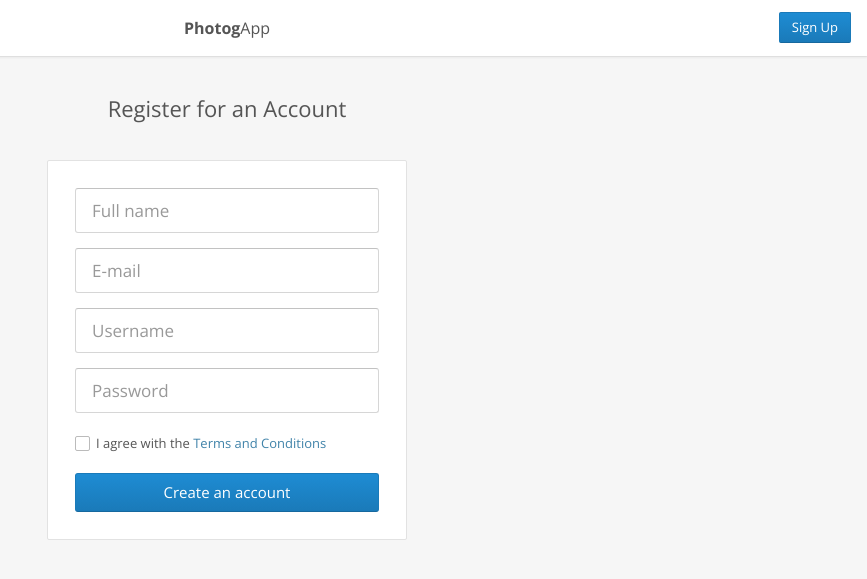
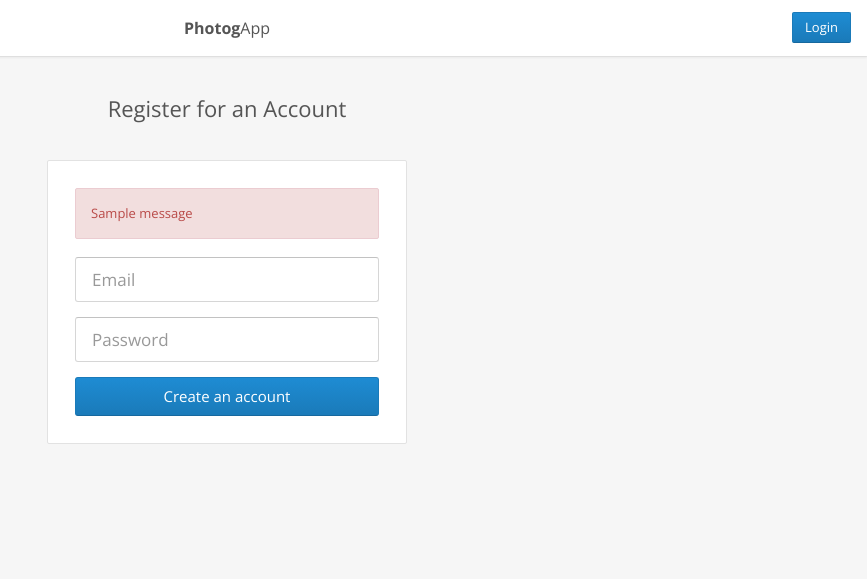
Before and after one commit to caseydm/photog, a Flask app: page /register in a window 1280 px wide. Shown: the top 579 px of the page, without its empty margins (413-1280 px from the left). Run offline with Flask 2, Linux system fonts and the light colour scheme; tables that the repository leaves empty hold one stand-in row (values such as "Sample post"); one stand-in notice (Sample message) is shown.

Commit message:
finished login

```diff
--- a/project/templates/account/base.html
+++ b/project/templates/account/base.html
@@ -6,7 +6,7 @@
 <head>
     <meta charset="utf-8">
     <meta http-equiv="X-UA-Compatible" content="IE=edge,chrome=1">
-    <title>Dashboard</title>
+    <title>{% block title %}{% endblock %}</title>
     <meta name="viewport" content="width=device-width, initial-scale=1.0, user-scalable=no, minimum-scale=1.0, maximum-scale=1.0">
 
     <!-- Open Sans font from Google CDN -->
--- a/project/templates/account/register.html
+++ b/project/templates/account/register.html
@@ -1,45 +1,42 @@
 {% extends 'account/base.html' %}
+
+{% block title %}Register for an Account{% endblock %}
 
 {% block content %}
 
 <body class="theme-default page-signup-alt">
 
-    <!-- 2. $MAIN_NAVIGATION ===========================================================================
-
-        Main navigation
-    -->
+    <!-- Top Nav -->
     <div class="signup-header">
         <a href="index.html" class="logo">
             <strong>Photog</strong>App
         </a> <!-- / .logo -->
-        <a href="{{ url_for('register') }}" class="btn btn-primary">Sign Up</a>
+        <a href="{{ url_for('stormpath.login') }}" class="btn btn-primary">Login</a>
     </div> <!-- / .header -->
+    <!-- / Top Nav -->
 
+    <!-- Page Header -->
     <h1 class="form-header">Register for an Account</h1>
+    <!-- / Page Header -->
 
     <!-- Form -->
-    <form action="index.html" id="signup-form_id" class="panel">
+    <form class="panel" role="form" method="post">
+    {{ form.hidden_tag() }}
+        {% with messages = get_flashed_messages() %}
+            {% if messages %}
+              <div class="alert alert-danger">
+                {% for message in messages %}
+                  {{ message }}
+                {% endfor %}
+              </div>
+            {% endif %}
+        {% endwith %}
         <div class="form-group">
-            <input type="text" name="signup_name" id="name_id" class="form-control input-lg" placeholder="Full name">
+            {{ form.email(class='form-control input-lg', placeholder='Email', required='true', type='email') }}
         </div>
 
         <div class="form-group">
-            <input type="text" name="signup_email" id="email_id" class="form-control input-lg" placeholder="E-mail">
-        </div>
-
-        <div class="form-group">
-            <input type="text" name="signup_username" id="username_id" class="form-control input-lg" placeholder="Username">
-        </div>
-
-        <div class="form-group">
-            <input type="password" name="signup_password" id="password_id" class="form-control input-lg" placeholder="Password">
-        </div>
-
-        <div class="form-group" style="margin-top: 20px;margin-bottom: 20px;">
-            <label class="checkbox-inline">
-                <input type="checkbox" name="signup_confirm" class="px" id="confirm_id">
-                <span class="lbl">I agree with the <a href="#" target="_blank">Terms and Conditions</a></span>
-            </label>
+            {{ form.password(class='form-control input-lg', placeholder='Password', required='true', type='password') }}
         </div>
 
         <div class="form-actions">
@@ -48,5 +45,4 @@
     </form>
     <!-- / Form -->
 
-
 {% endblock %}
```
Also changed, not shown: project/templates/account/login.html (+17 -6 lines).
